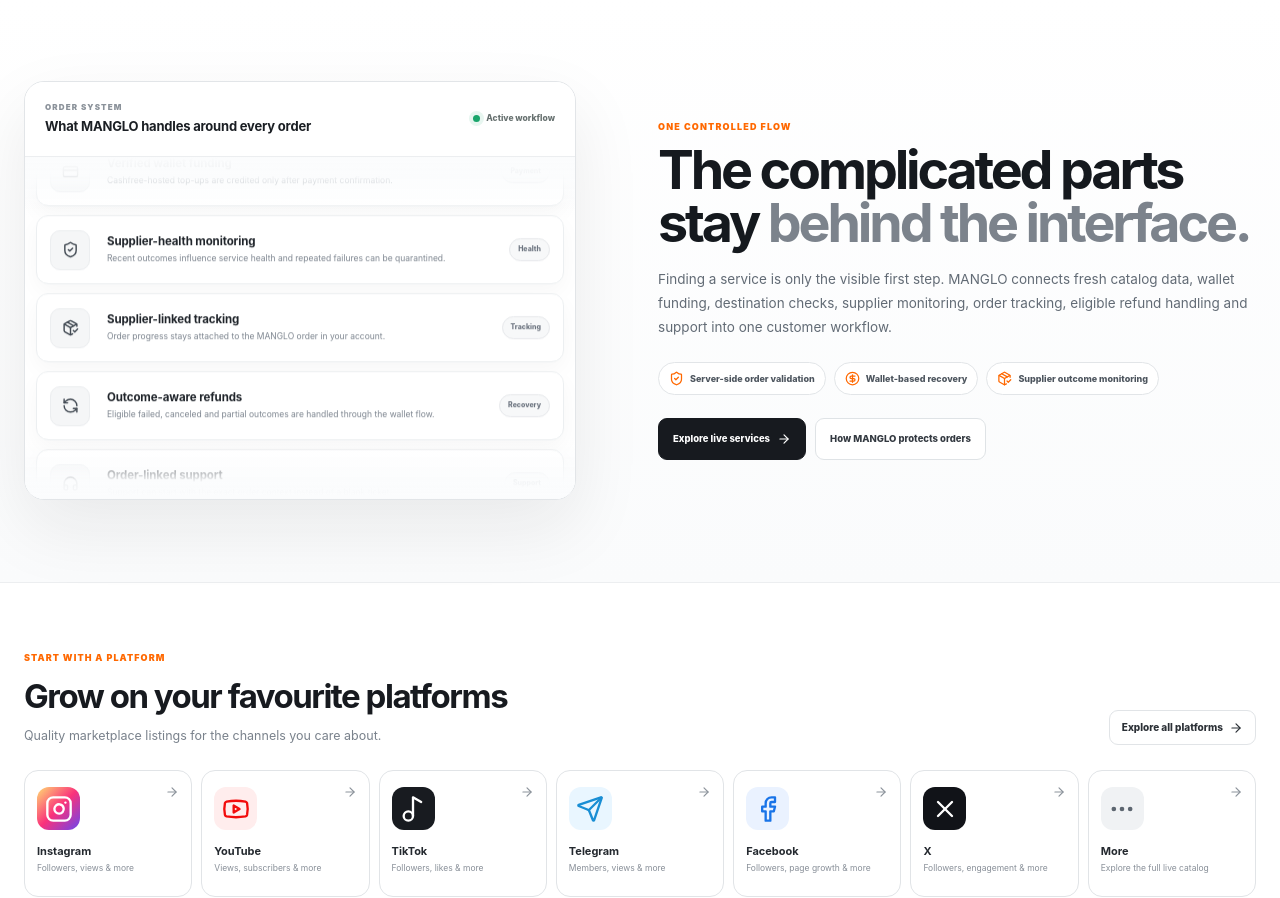
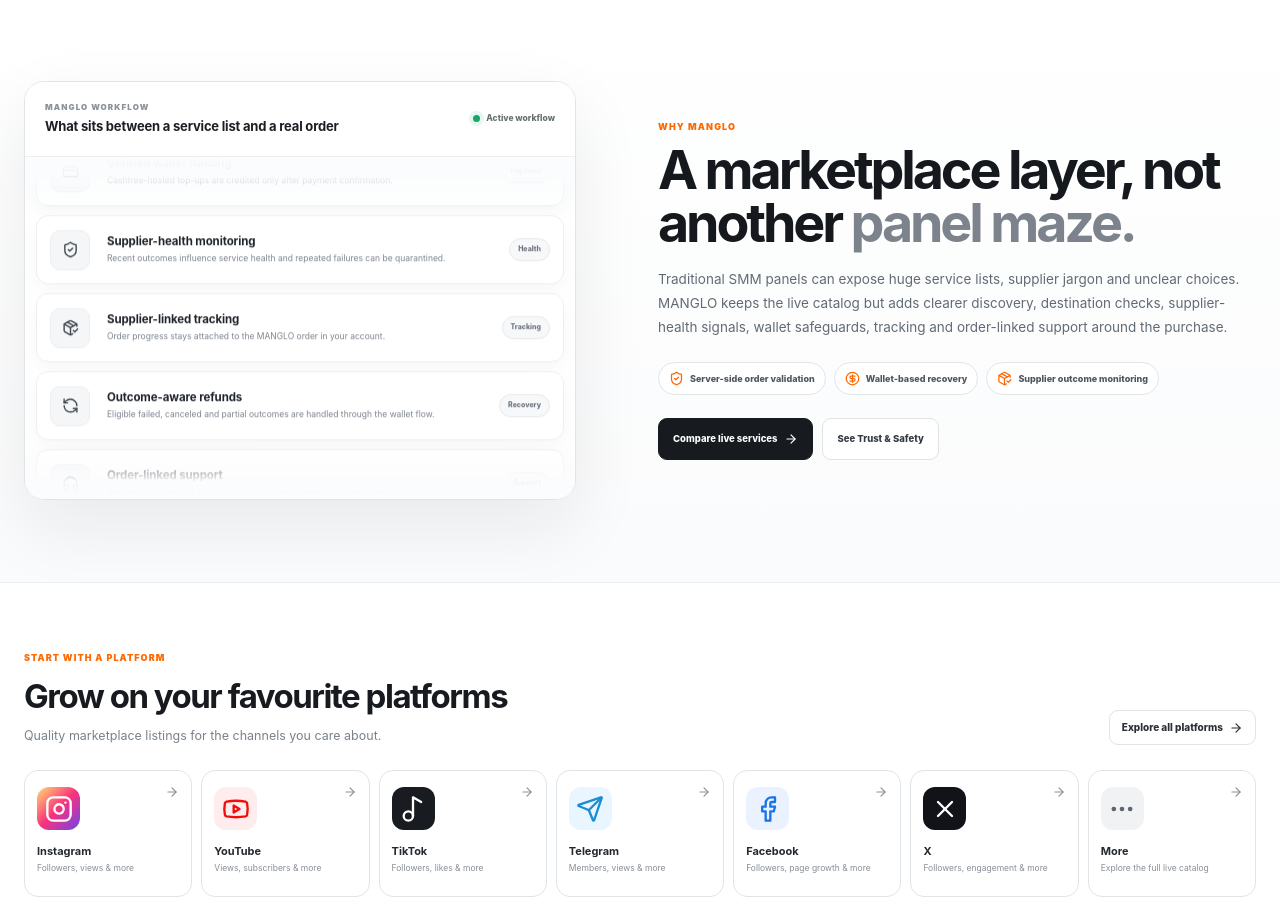
Before and after one commit to faikmulla6-cpu/manglo, a Next.js app: page / in a window 1280 px wide. Shown: the part 848-1746 px from the top of the page. Built offline with nearby package versions, Linux system fonts and the light colour scheme; no server answers; the database is empty.

Commit message:
Clarify MANGLO value against traditional panels

```diff
--- a/components/ui/feature-section.tsx
+++ b/components/ui/feature-section.tsx
@@ -62,7 +62,7 @@ export default function FeatureSection(){
     <div className={`container ${styles.grid}`}>
       <div className={styles.visualWrap} aria-label="MANGLO order workflow capabilities">
         <div className={styles.visualTop}>
-          <div><span>ORDER SYSTEM</span><b>What MANGLO handles around every order</b></div>
+          <div><span>MANGLO WORKFLOW</span><b>What sits between a service list and a real order</b></div>
           <span className={styles.live}><i/> Active workflow</span>
         </div>
 
@@ -83,9 +83,9 @@ export default function FeatureSection(){
       </div>
 
       <div className={styles.copy}>
-        <span className={styles.eyebrow}>ONE CONTROLLED FLOW</span>
-        <h2 id="manglo-system-heading">The complicated parts stay <em>behind the interface.</em></h2>
-        <p>Finding a service is only the visible first step. MANGLO connects fresh catalog data, wallet funding, destination checks, supplier monitoring, order tracking, eligible refund handling and support into one customer workflow.</p>
+        <span className={styles.eyebrow}>WHY MANGLO</span>
+        <h2 id="manglo-system-heading">A marketplace layer, not another <em>panel maze.</em></h2>
+        <p>Traditional SMM panels can expose huge service lists, supplier jargon and unclear choices. MANGLO keeps the live catalog but adds clearer discovery, destination checks, supplier-health signals, wallet safeguards, tracking and order-linked support around the purchase.</p>
 
         <div className={styles.points}>
           <span><ShieldCheck size={15}/> Server-side order validation</span>
@@ -94,8 +94,8 @@ export default function FeatureSection(){
         </div>
 
         <div className={styles.actions}>
-          <Link className={styles.primary} href="/services">Explore live services <ArrowRight size={14}/></Link>
-          <Link className={styles.secondary} href="/trust">How MANGLO protects orders</Link>
+          <Link className={styles.primary} href="/services">Compare live services <ArrowRight size={14}/></Link>
+          <Link className={styles.secondary} href="/trust">See Trust & Safety</Link>
         </div>
       </div>
     </div>
```
